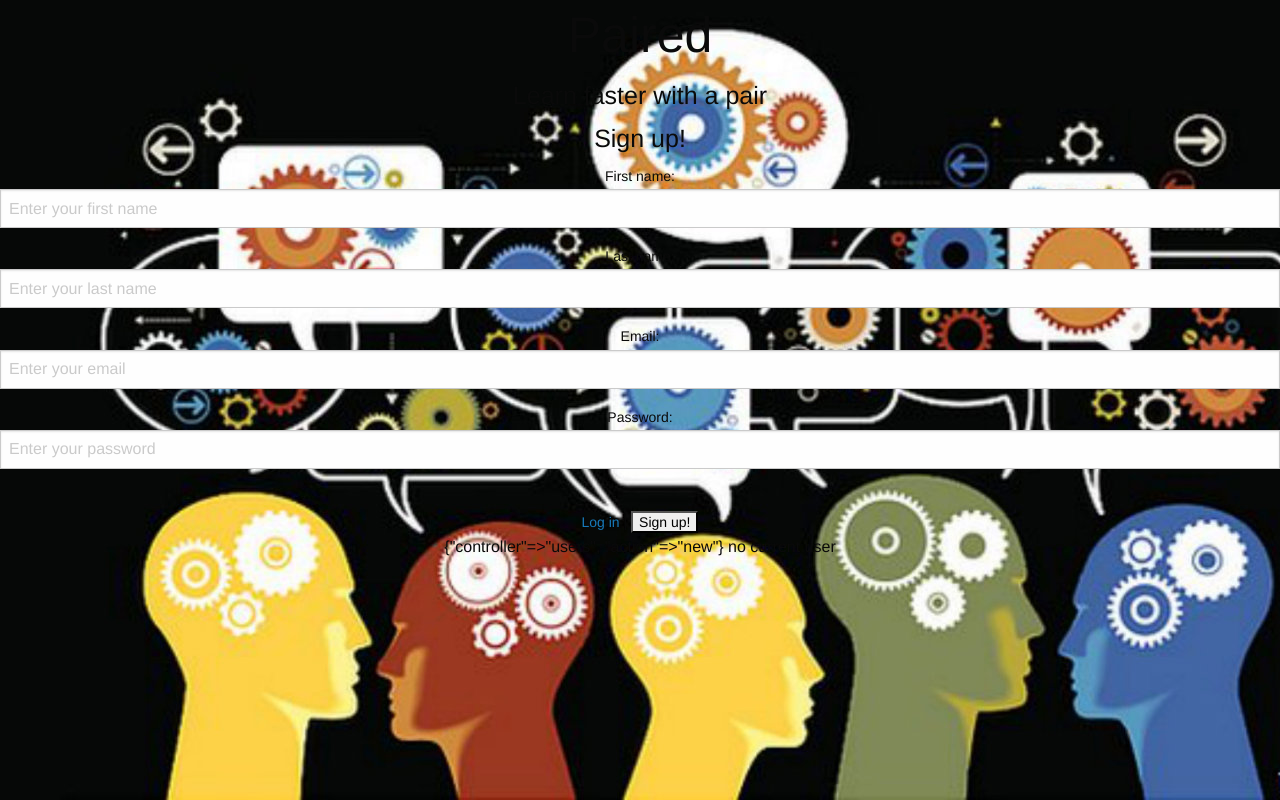
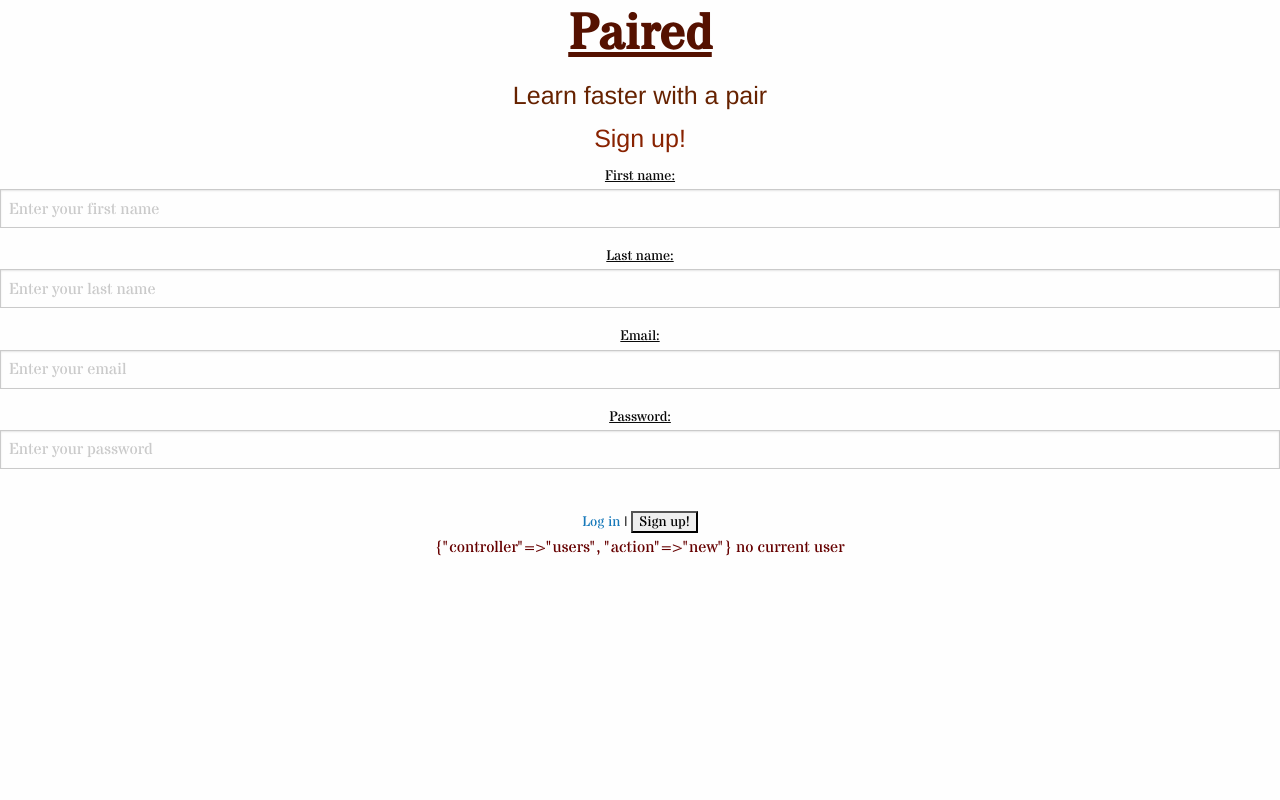
Before and after one commit to bezreyhan/project_3, a Rails app: page /users/new in a window 1280 px wide. Run offline with Rails 7, Linux system fonts and the light colour scheme; style sheets or scripts are compiled from the project's sources; parts of the project's set-up code (start-up, migrations or seed data) failed here and were passed over; some libraries are stand-ins or nearby versions.

Commit message:
added log in page picture

```diff
--- a/app/assets/stylesheets/custom.css.scss
+++ b/app/assets/stylesheets/custom.css.scss
@@ -1,7 +1,11 @@
+@import url(http://fonts.googleapis.com/css?family=Stardos+Stencil);
+
 body {
     text-align: center;
+    font-family: 'Stardos Stencil', cursive;
 }
 
+
 h1 {
-
+    font-family: 'Stardos Stencil', cursive;
 }
--- a/app/assets/stylesheets/users.css.scss
+++ b/app/assets/stylesheets/users.css.scss
@@ -18,6 +18,38 @@
 	position: center;
 	background-repeat: no-repeat;
 }
+
+.logInPage {
+	background-image: url(can_band_together_1.jpg);
+	position: center;
+	background-repeat: no-repeat;
+}
+
+/* text color */
+
+#signUpPage {
+	color: #660000;
+}
+
+.profileTitle {
+	color: #551100;
+}
+
+.newUser {
+	color: #882200;
+}
+
+.profileTag {
+	color: #662200;
+}
+
+.signUpUser {
+	color: #771100;
+}
+
+
+
+
 
 /* profiles */
 
--- a/app/views/auths/new.html.erb
+++ b/app/views/auths/new.html.erb
@@ -1,3 +1,5 @@
+<body class="logInPage">
+
 <h1>Paired</h1>
 
 <div>
--- a/app/views/users/index.html.erb
+++ b/app/views/users/index.html.erb
@@ -20,10 +20,6 @@
 <% end %>
 <br />
 
-<%# if current_user %>
-<%#= link_to_if(current_user, "Log out", auth_path(current_user.id), method: :delete ) %>
-<%# end %>
-<br />
 
 
 <% @users.each do |u| %>
--- a/app/views/users/new.html.erb
+++ b/app/views/users/new.html.erb
@@ -1,14 +1,14 @@
-<body class="signUpPage">
+<body  id="signUpPage">
+<!-- class="signUpPage" -->
+<h1 class="profileTitle"><strong><u>Paired</u></strong></h1>
+<h4 class="profileTag">Learn faster with a pair</h4>
 
-<h1>Paired</h1>
-<h4>Learn faster with a pair</h4>
-
-<div>
-    <h4>Sign up!</h4>
+<div class="signUpUser">
+    <h4 class="newUser">Sign up!</h4>
     <%= form_for @user do |u| %>
         <div class="row">
             <div class="small-12 medium-6 large-4 columns">
-                <label>First name:<br />
+                <label><u>First name: </u><br />
                     <%= u.text_field :first_name, :placeholder => "Enter your first name" %>
                 </label>
             </div>
@@ -16,7 +16,7 @@
 
        <div class="row">
             <div class="small-12 medium-6 large-4 columns">
-                <label>Last name:<br />
+                <label><u>Last name: </u><br />
                     <%= u.text_field :last_name, :placeholder => "Enter your last name" %>
                 </label>
             </div>
@@ -25,7 +25,7 @@
 
         <div class="row">
             <div class="small-12 medium-6 large-4 columns">
-                <label> Email:<br />
+                <label><u>Email: </u><br />
                     <%= u.text_field :email, :placeholder => "Enter your email" %>
                 </label>
             </div>
@@ -33,7 +33,7 @@
 
         <div class="row">
             <div class="small-12 medium-6 large-4 columns">
-                <label> Password:<br />
+                <label><u>Password: </u><br />
                     <%= u.password_field :password, :placeholder => "Enter your password" %>
                 </label>
             </div>
```
Also changed, not shown: app/assets/images/can_band_together_1.jpg (added).
